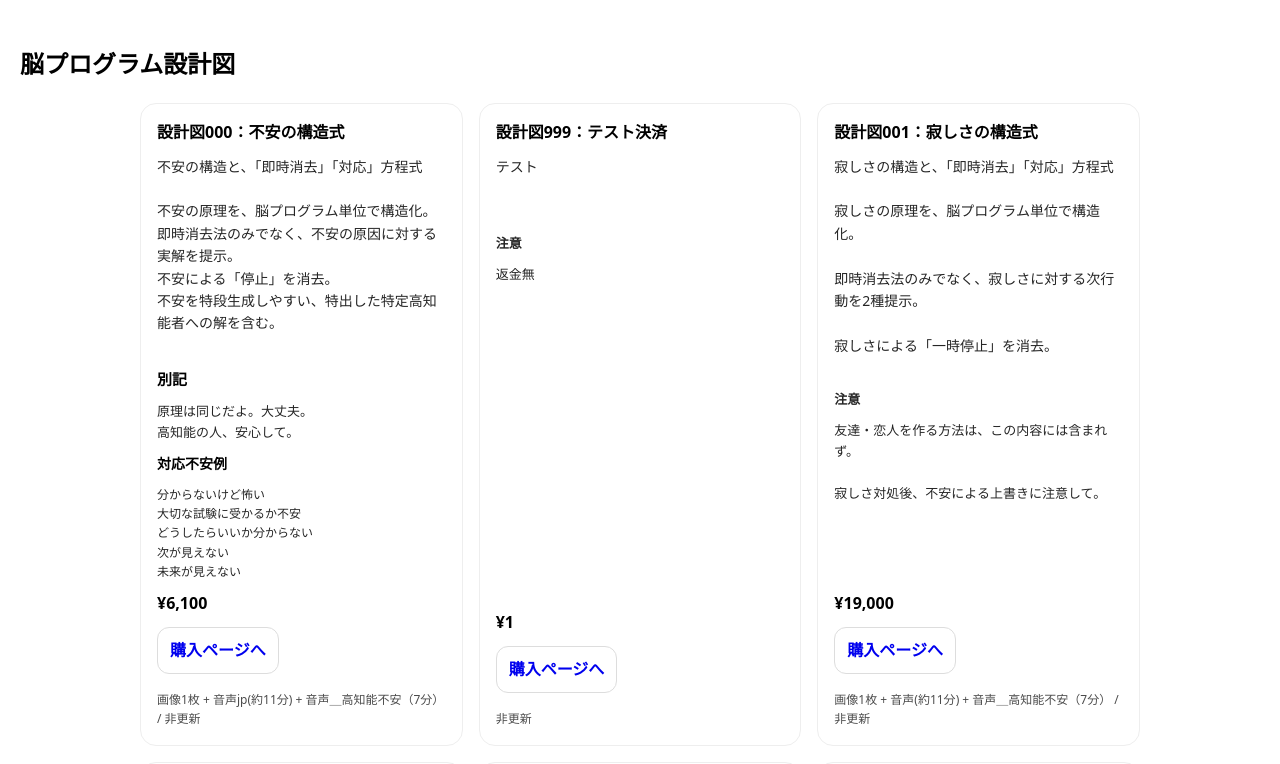
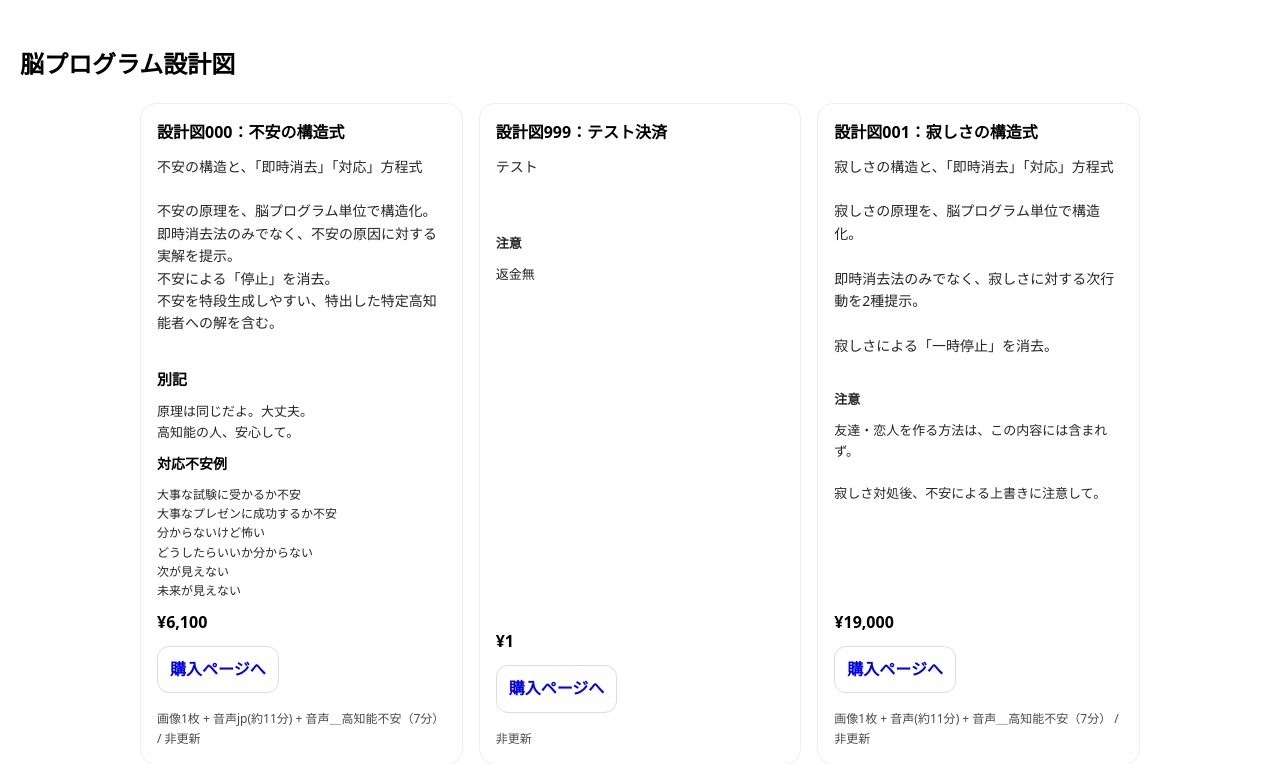
Before and after one commit to metasee0109-dot/arcblueprints, a plain HTML site: page index.html in a window 1280 px wide. Shown: the part 410-1174 px from the top of the page. Drawn offline with Linux system fonts and the light colour scheme.

Commit message:
Update index.html

```diff
--- a/index.html
+++ b/index.html
@@ -79,8 +79,9 @@
             <p class="sdesc">原理は同じだよ。大丈夫。
   高知能の人、安心して。</p>
           <h4 class="ssname">対応不安例</h3>
-          <p class="ssdesc">分からないけど怖い
-            大切な試験に受かるか不安
+          <p class="ssdesc">大事な試験に受かるか不安
+            大事なプレゼンに成功するか不安
+            分からないけど怖い
             どうしたらいいか分からない
             次が見えない
             未来が見えない
```
